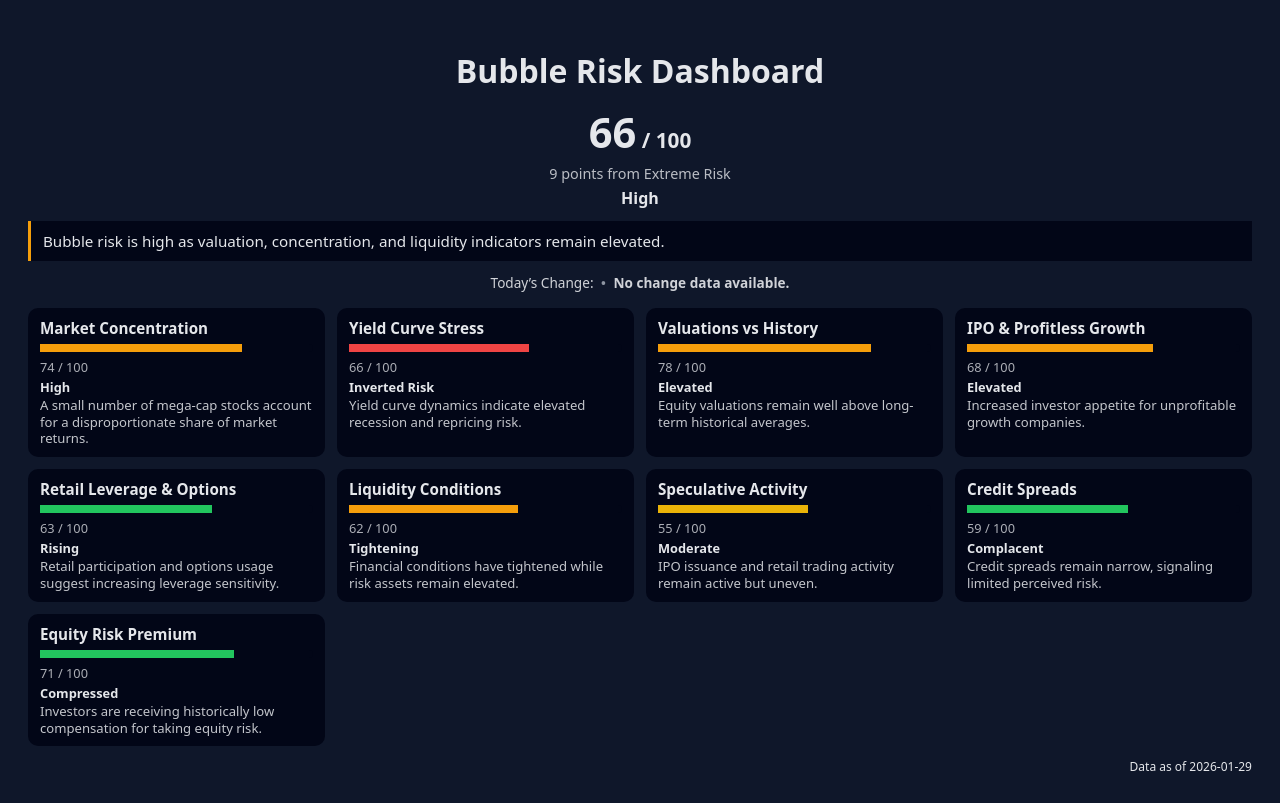
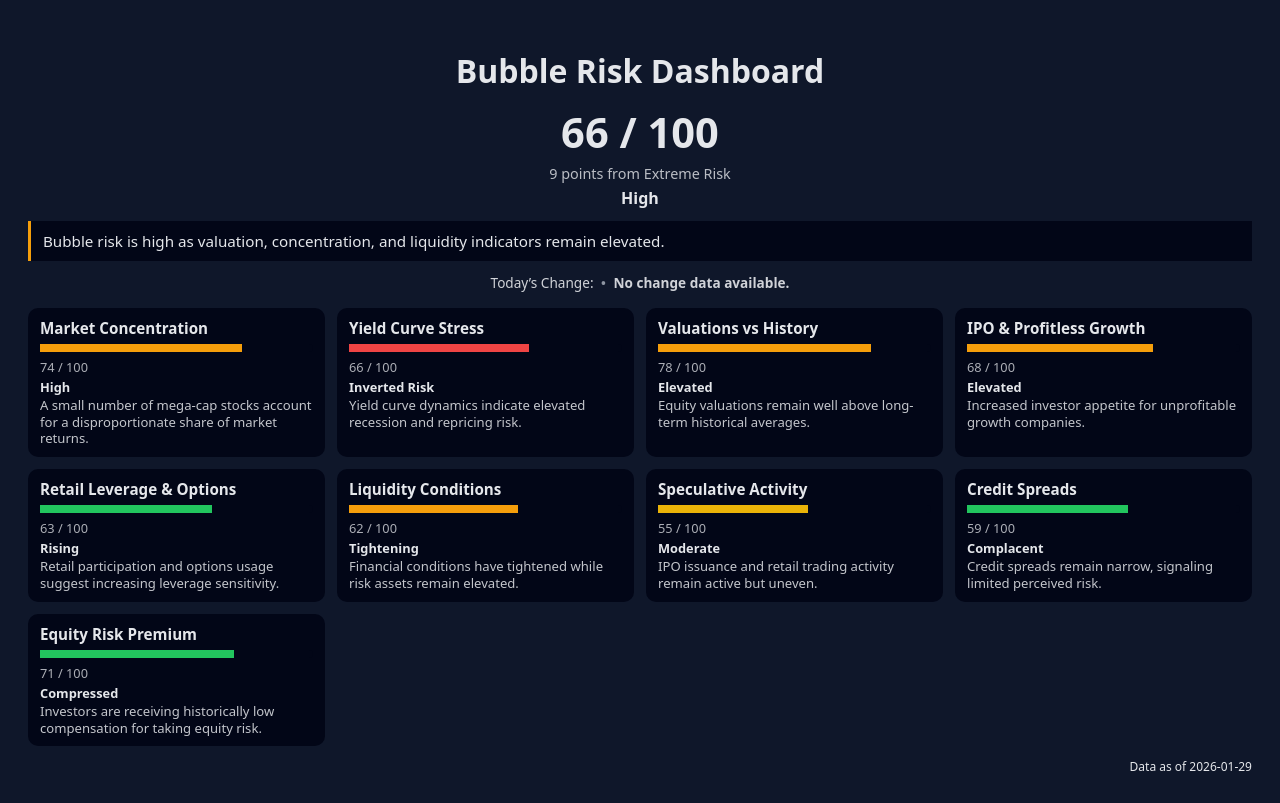
Before and after one commit to tamella/bubble-risk-dashboard, a website: page index.html in a window 1280 px wide. Drawn offline with Linux system fonts and the light colour scheme.

Commit message:
Increase font size for score-max class

```diff
--- a/index.html
+++ b/index.html
@@ -24,7 +24,7 @@ h1 {
 }
 .score-max {
   opacity: 1;
-  font-size: 0.5em;
+  font-size: 1em;
 }
 #distance {
   text-align: center;
```
